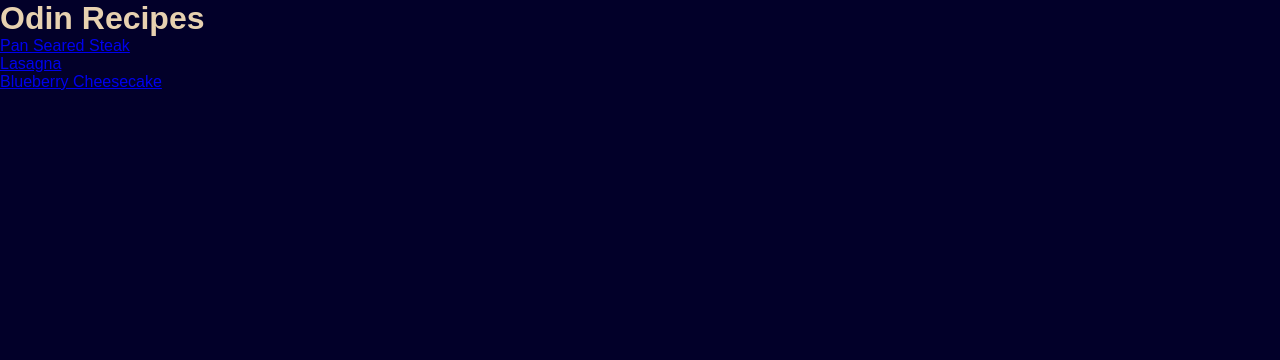
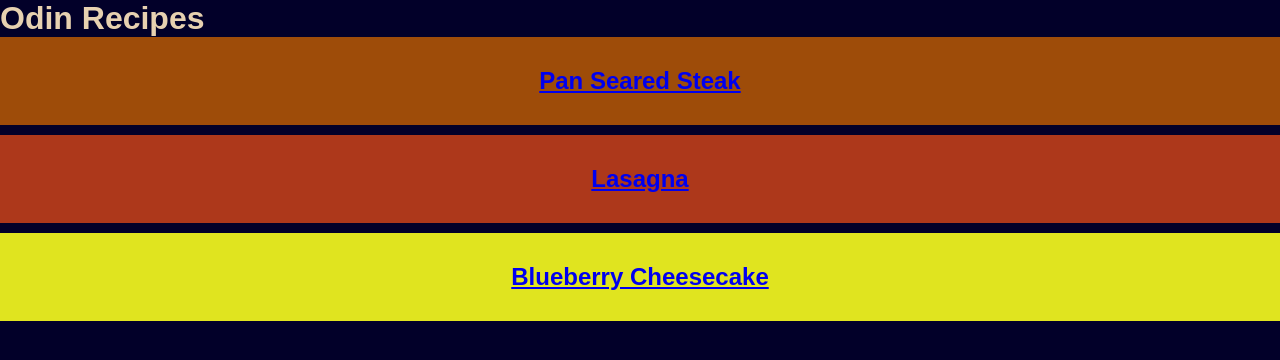
Before and after one commit to pterkn/odin-recipes, a plain HTML site: page index.html in a window 1280 px wide. Drawn offline with Linux system fonts and the light colour scheme.

Commit message:
add css to index page

```diff
--- a/index.html
+++ b/index.html
@@ -12,11 +12,17 @@
 
     <h1>Odin Recipes</h1>
 
-    <ul>
-        <li><a href="./recipes/steak.html">Pan Seared Steak</a></li>
-        <li><a href="./recipes/lasagna.html">Lasagna</a></li>
-        <li><a href="./recipes/blueberry-cheesecake.html">Blueberry Cheesecake</a></li>
-    </ul>
+    <div class="steak">
+        <h2><a href="./recipes/steak.html">Pan Seared Steak</a></h2>
+    </div>
+
+    <div class="lasagna">
+        <h2><a href="./recipes/lasagna.html">Lasagna</a></h2>
+    </div>
+
+    <div class="cheesecake">
+        <h2><a href="./recipes/blueberry-cheesecake.html">Blueberry Cheesecake</a></h2>
+    </div>
 
 </body>
 
--- a/style.css
+++ b/style.css
@@ -10,8 +10,31 @@ html {
 }
 
 
-body { background-color: rgb(2, 0, 41); }
+body {
+    background-color: rgb(2, 0, 41);
+}
 
 body {
     color: rgb(231, 209, 176);
 }
+
+.steak {
+    padding: 30px;
+    text-align: center;
+    margin-bottom: 10px;
+    background-color: #9e4c09;
+}
+
+.lasagna {
+    padding: 30px;
+    text-align: center;
+    margin-bottom: 10px;
+    background-color: #ad381b;
+}
+
+.cheesecake {
+    padding: 30px;
+    text-align: center;
+    margin-bottom: 10px;
+    background-color: #e0e41f;
+}
```
